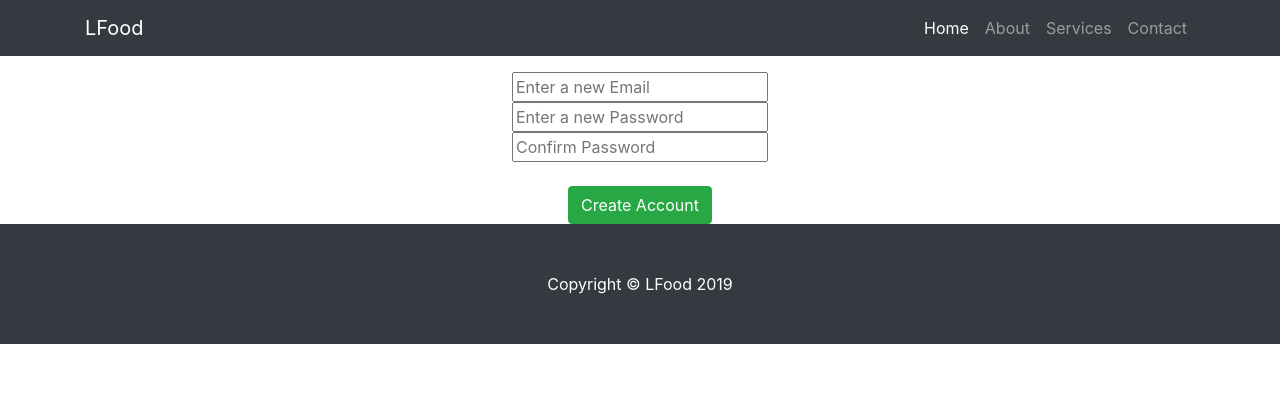
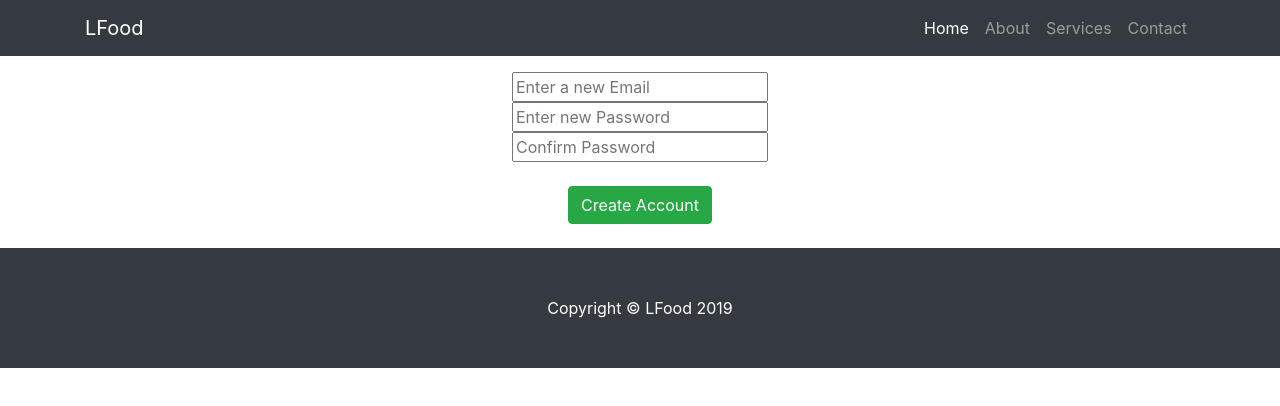
Before and after one commit to Brycejax/Web-Engineering-Front-End, an Angular app: page /register in a window 1280 px wide. Shown: the top 406 px of the page. Built offline with nearby package versions, Linux system fonts and the light colour scheme.

Commit message:
Finished up styles for register and login pages.

```diff
--- a/src/app/register/register.component.html
+++ b/src/app/register/register.component.html
@@ -6,12 +6,14 @@
         <div class = "col-md-4">
                 <input type = "email" name = "email" placeholder = "Enter a new Email">
                 <br>
-                <input type = "password" name = "password" placeholder = "Enter a new Password">
+                <input type = "password" name = "password" placeholder = "Enter new Password">
                 <br>
                 <input type = "password" name = "password" placeholder = "Confirm Password">
                 <br>
                 <br>
                 <button class = "btn btn-success">Create Account</button>
+                <br>
+                <br>
         </div>
         <div class = "col-md-4">
         </div>
```
